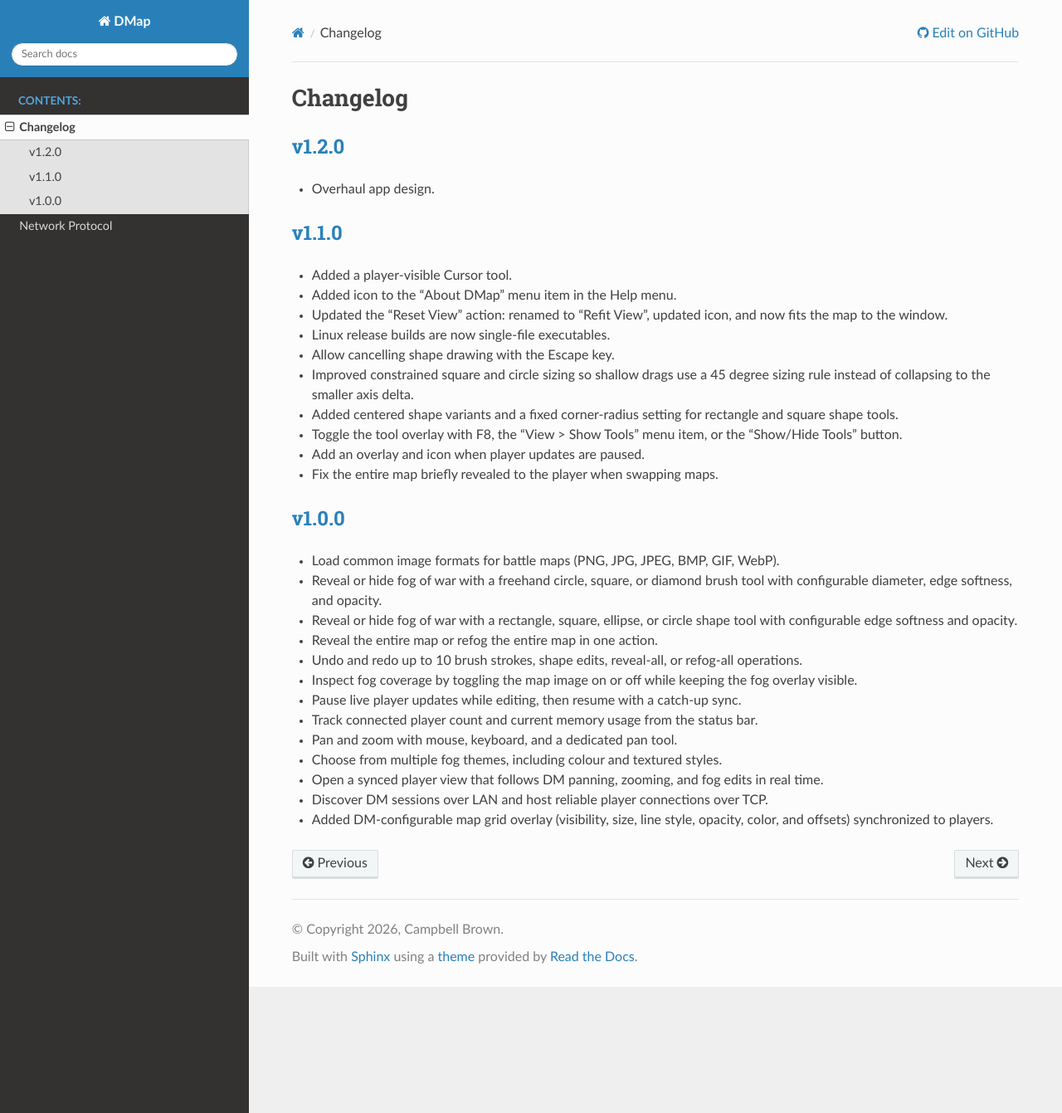
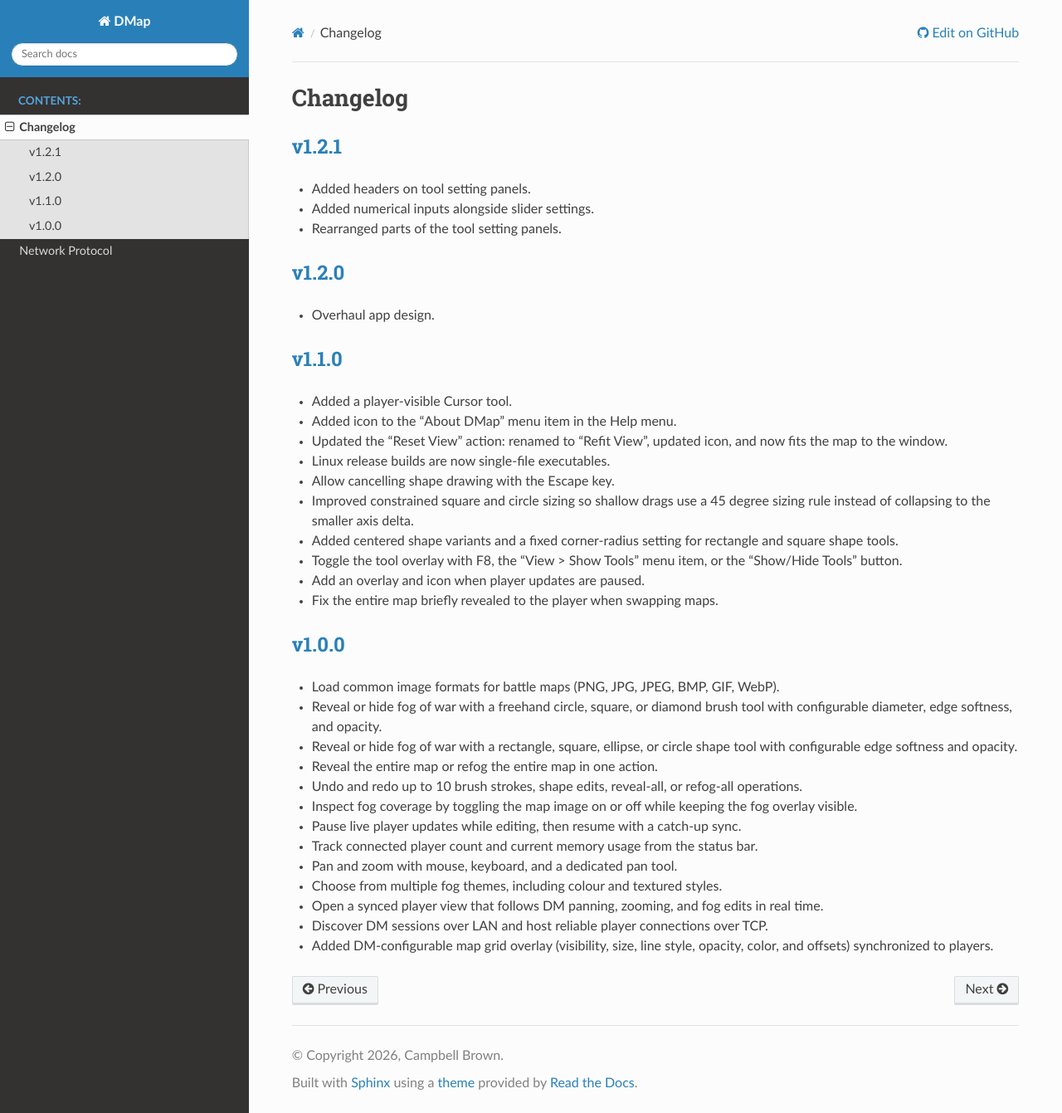
Before and after one commit to campbellmbrown/dmap-net, a Sphinx documentation site: the page built from docs/source/changelog.rst, in a window 1280 px wide and 1341 px high. Shown: the whole window at 83% size. Built offline with Sphinx 7.4.7 and the Read the Docs theme 3.1.0, drawn with Linux system fonts in a browser that asks for light colours.

Commit message:
Improve tool setting panels

```diff
--- a/docs/source/changelog.rst
+++ b/docs/source/changelog.rst
@@ -3,6 +3,13 @@ Changelog
 
 .. Unreleased
 .. ----------
+
+:release-link:`v1.2.1`
+----------------------
+
+* Added headers on tool setting panels.
+* Added numerical inputs alongside slider settings.
+* Rearranged parts of the tool setting panels.
 
 :release-link:`v1.2.0`
 ----------------------
```
Also changed, not shown: 1 other file.
